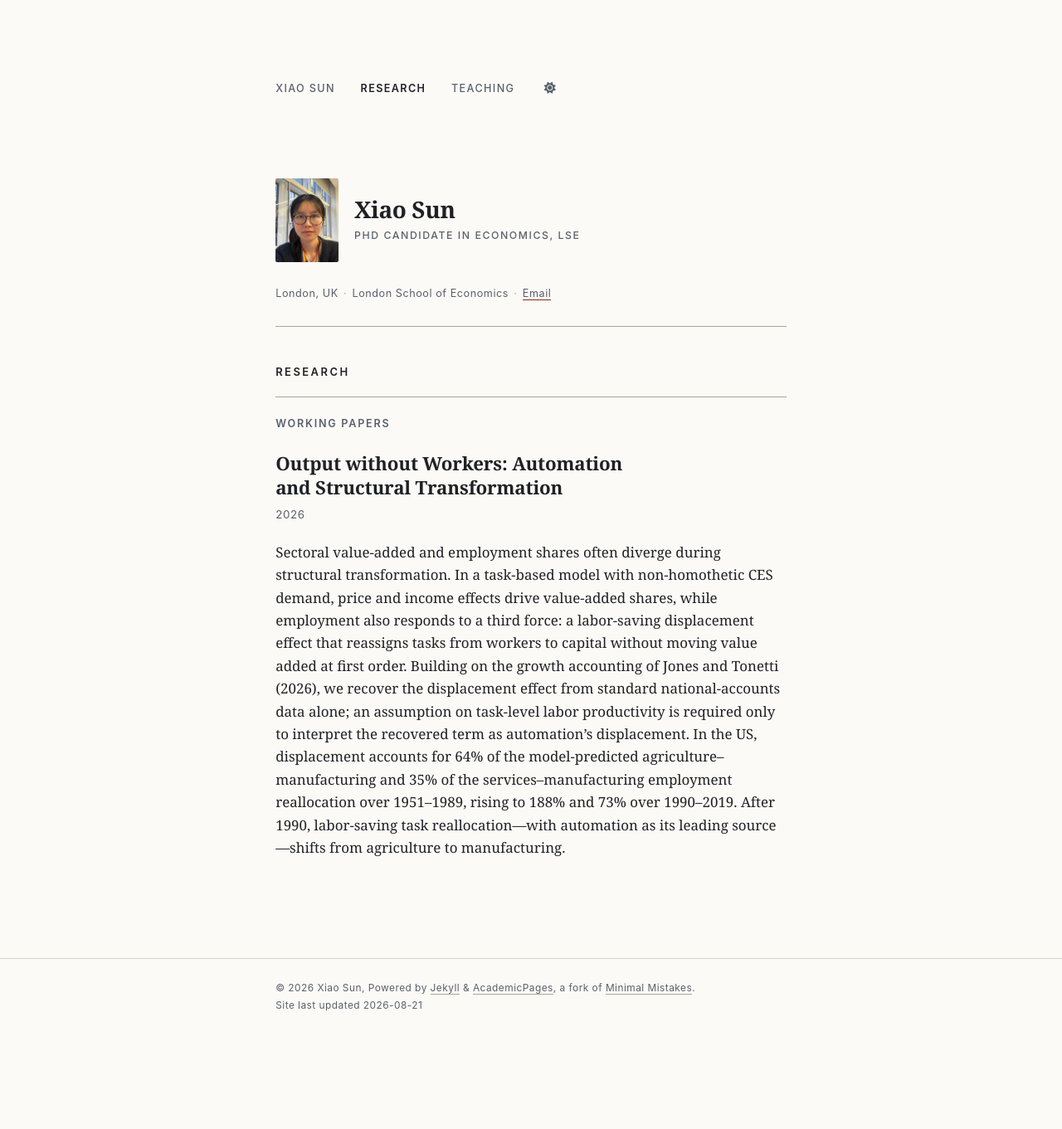
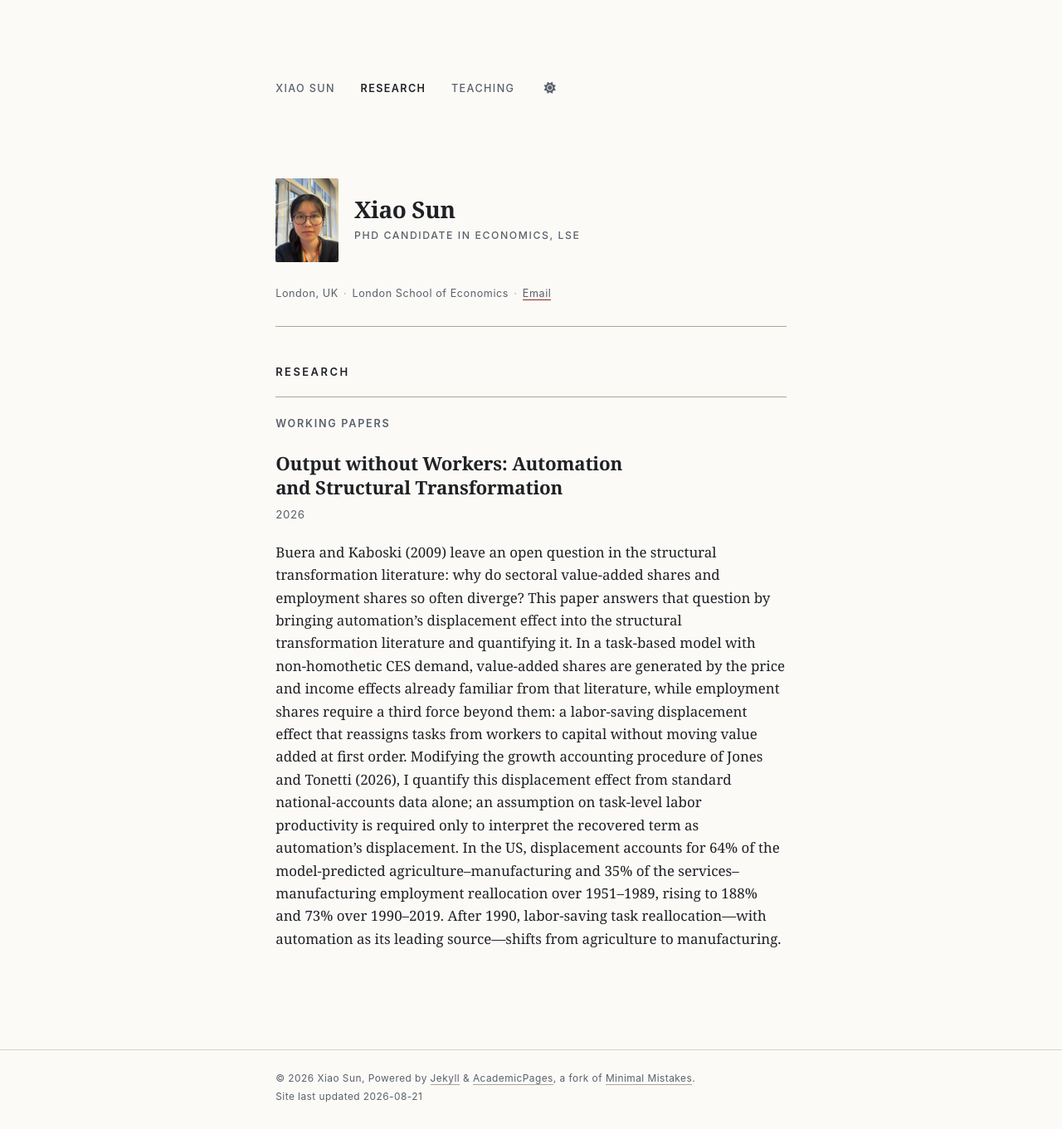
Before and after one commit to xiaosunmacroeconomics/xiaosunmacroeconomics.github.io, a Jekyll site: the page built from _pages/publications.md, in a window 1280 px wide. Shown: the whole page at 83% size. Built offline with Jekyll 4.4.1, drawn with Linux system fonts in a browser that asks for light colours; a script bundle is joined from its source files by our own code; library files that are not in the unit come from our copies; before the commit the page ends 1251 px from its top, so only the background shows below that.

Commit message:
Reframe the abstract around the Buera-Kaboski open question
Rewrites the abstract to open on the puzzle rather than on the model: the
divergence between sectoral value-added and employment shares that Buera
and Kaboski (2009) leave unresolved, which this paper answers by bringing
automation's displacement effect into the structural transformation
literature and quantifying it.

Every quantitative claim is unchanged and still matches the CV word for
word: the 64% / 35% shares over 1951-1989, the 188% / 73% over 1990-2019,
the caveat that the task-level labour-productivity assumption is needed
only to interpret the recovered term, and the post-1990 shift from
agriculture to manufacturing.

Two things to note about the new text:

- The citation is Buera, not Beura - Francisco J. Buera and Joseph P.
  Kaboski, "Can Traditional Theories of Structural Change Fit the Data?",
  JEEA 7(2-3), 2009, 469-477. Checked against the published record, and
  the framing holds: that paper's own finding is that the behaviour of
  consumption and output shares differs markedly from employment shares.
- The abstract now says "I quantify" where the CV says "we recover". The
  CV should be brought into line with whichever is intended.

The model description is kept ("a task-based model with non-homothetic CES
demand"), since dropping it would leave the reader unable to tell what
kind of model produces the decomposition.

```diff
--- a/_pages/publications.md
+++ b/_pages/publications.md
@@ -12,4 +12,4 @@ author_profile: true
 2026
 {: .entry-meta}
 
-Sectoral value-added and employment shares often diverge during structural transformation. In a task-based model with non-homothetic CES demand, price and income effects drive value-added shares, while employment also responds to a third force: a labor-saving displacement effect that reassigns tasks from workers to capital without moving value added at first order. Building on the growth accounting of Jones and Tonetti (2026), we recover the displacement effect from standard national-accounts data alone; an assumption on task-level labor productivity is required only to interpret the recovered term as automation's displacement. In the US, displacement accounts for 64% of the model-predicted agriculture–manufacturing and 35% of the services–manufacturing employment reallocation over 1951–1989, rising to 188% and 73% over 1990–2019. After 1990, labor-saving task reallocation—with automation as its leading source—shifts from agriculture to manufacturing.
+Buera and Kaboski (2009) leave an open question in the structural transformation literature: why do sectoral value-added shares and employment shares so often diverge? This paper answers that question by bringing automation's displacement effect into the structural transformation literature and quantifying it. In a task-based model with non-homothetic CES demand, value-added shares are generated by the price and income effects already familiar from that literature, while employment shares require a third force beyond them: a labor-saving displacement effect that reassigns tasks from workers to capital without moving value added at first order. Modifying the growth accounting procedure of Jones and Tonetti (2026), I quantify this displacement effect from standard national-accounts data alone; an assumption on task-level labor productivity is required only to interpret the recovered term as automation's displacement. In the US, displacement accounts for 64% of the model-predicted agriculture–manufacturing and 35% of the services–manufacturing employment reallocation over 1951–1989, rising to 188% and 73% over 1990–2019. After 1990, labor-saving task reallocation—with automation as its leading source—shifts from agriculture to manufacturing.
```
